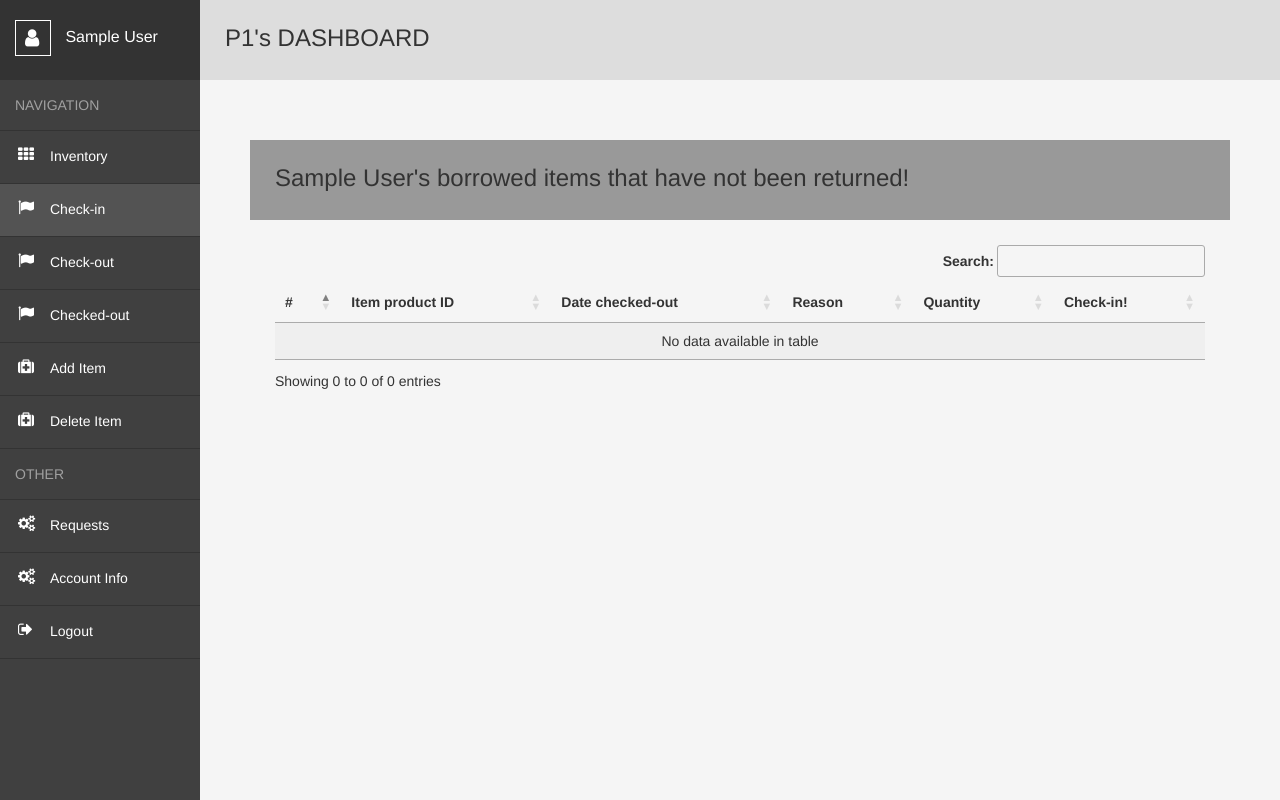
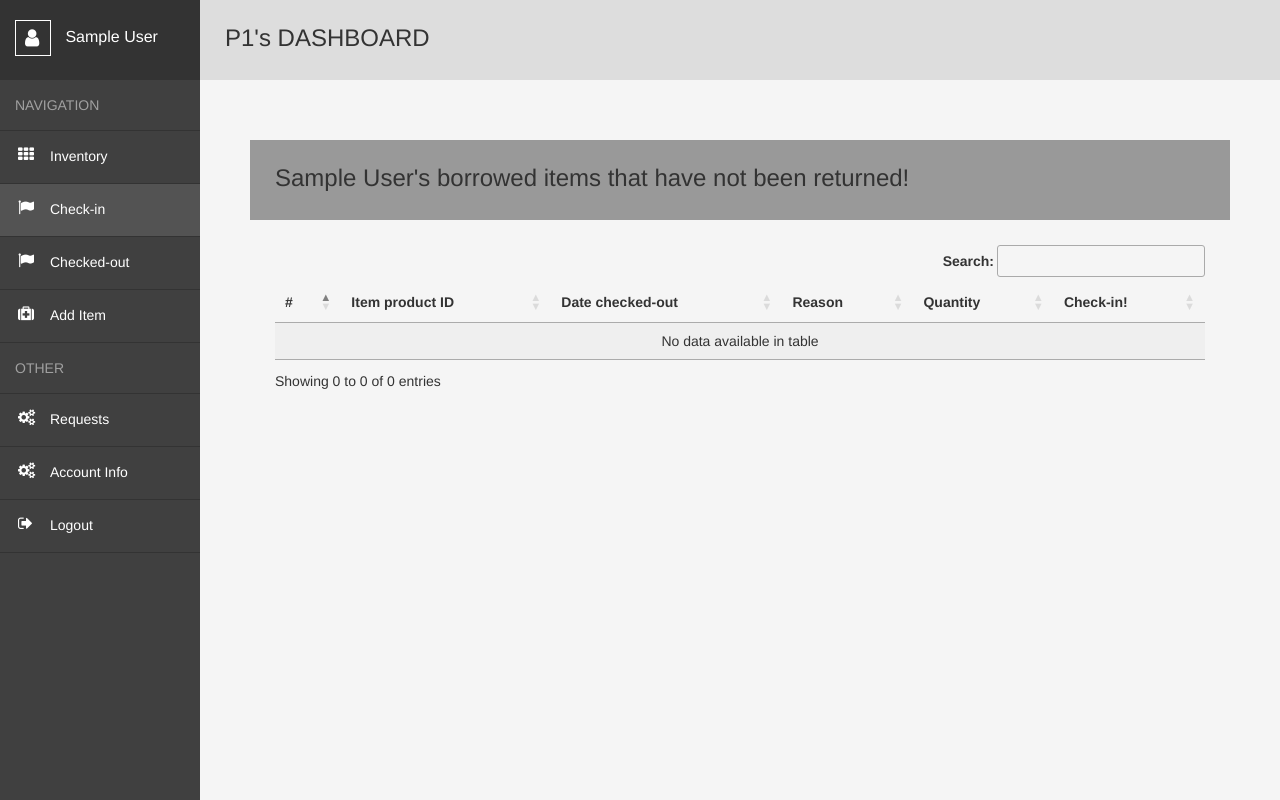
Before and after one commit to agalfred/Senior-Project, a Flask app: page /user/Check-in in a window 1280 px wide. Run offline with Flask 2, Linux system fonts and the light colour scheme; the visitor is signed in with stand-in values (Sample User, id 1); data that the repository does not hold is empty; some libraries are stand-ins or nearby versions.

Commit message:
Fixed Check Out System
Check out system and added delete button to edit page

```diff
--- a/website/templates/Check-in.html
+++ b/website/templates/Check-in.html
@@ -26,11 +26,10 @@
             <li><span>Navigation</span></li>
             <li class="inv"><a style="text-decoration:none" href="{{url_for('views.user')}}">Inventory</a></li>
             <li class="move"><a class="active" style="text-decoration:none" href="{{url_for('views.Check_in')}}">Check-in</a></li>
-            <li class="move"><a style="text-decoration:none" href="{{url_for('views.Check_out')}}">Check-out</a></li>
             {% if session['ISstaff'] and session['id'] %}
             <li class="move"><a style="text-decoration:none" href="{{url_for('views.Checked')}}">Checked-out</a></li>
             <li class="edit"><a style="text-decoration:none" href="{{url_for('views.add')}}">Add Item</a></li>
-            <li class="edit"><a style="text-decoration:none" href="{{url_for('views.delete')}}">Delete Item</a></li>
+
             {% endif %}
             <li><span>Other</span></li>
             {% if not session['ISstaff'] and session['id'] %}
--- a/website/templates/Checked_out_items.html
+++ b/website/templates/Checked_out_items.html
@@ -25,11 +25,10 @@
             <li><span>Navigation</span></li>
             <li class="inv"><a style="text-decoration:none" href="{{url_for('views.user')}}">Inventory</a></li>
             <li class="move"><a style="text-decoration:none" href="{{url_for('views.Check_in')}}">Check-in</a></li>
-            <li class="move"><a style="text-decoration:none" href="{{url_for('views.Check_out')}}">Check-out</a></li>
             {% if session['ISstaff'] and session['id'] %}
             <li class="move"><a class="active" style="text-decoration:none" href="{{url_for('views.Checked')}}">Checked-out</a></li>
             <li class="edit"><a style="text-decoration:none" href="{{url_for('views.add')}}">Add Item</a></li>
-            <li class="edit"><a style="text-decoration:none" href="{{url_for('views.delete')}}">Delete Item</a></li>
+
             {% endif %}
             <li><span>Other</span></li>
             {% if not session['ISstaff'] and session['id'] %}
--- a/website/templates/access-request.html
+++ b/website/templates/access-request.html
@@ -25,11 +25,10 @@
             <li><span>Navigation</span></li>
             <li class="inv"><a style="text-decoration:none" href="{{url_for('views.user')}}">Inventory</a></li>
             <li class="move"><a style="text-decoration:none" href="{{url_for('views.Check_in')}}">Check-in</a></li>
-            <li class="move"><a style="text-decoration:none" href="{{url_for('views.Check_out')}}">Check-out</a></li>
             {% if session['ISstaff'] and session['id'] %}
             <li class="move"><a style="text-decoration:none" href="{{url_for('views.Checked')}}">Checked-out</a></li>
             <li class="edit"><a style="text-decoration:none" href="{{url_for('views.add')}}">Add Item</a></li>
-            <li class="edit"><a style="text-decoration:none" href="{{url_for('views.delete')}}">Delete Item</a></li>
+
             {% endif %}
             <li><span>Other</span></li>
             {% if not session['ISstaff'] and session['id'] %}
--- a/website/templates/account_info.html
+++ b/website/templates/account_info.html
@@ -23,11 +23,10 @@
             <li><span>Navigation</span></li>
             <li class="inv"><a style="text-decoration:none" href="{{url_for('views.user')}}">Inventory</a></li>
             <li class="move"><a style="text-decoration:none" href="{{url_for('views.Check_in')}}">Check-in</a></li>
-            <li class="move"><a style="text-decoration:none" href="{{url_for('views.Check_out')}}">Check-out</a></li>
             {% if session['ISstaff'] and session['id'] %}
             <li class="move"><a style="text-decoration:none" href="{{url_for('views.Checked')}}">Checked-out</a></li>
             <li class="edit"><a style="text-decoration:none" href="{{url_for('views.add')}}">Add Item</a></li>
-            <li class="edit"><a style="text-decoration:none" href="{{url_for('views.delete')}}">Delete Item</a></li>
+
             {% endif %}
             <li><span>Other</span></li>
             {% if not session['ISstaff'] and session['id'] %}
--- a/website/templates/edit.html
+++ b/website/templates/edit.html
@@ -48,7 +48,10 @@
           {% endif %}
         </div>
         <div class="button">
-          <input type="submit" value="Submit">
+          <input type="submit" name="submit_button" value="Submit">
+        </div>
+        <div class = "button">
+          <input type="submit" name="submit_button" value="Delete Item">
         </div>
         <div>
             <a style="text-decoration:none" style="align-items:center" href="{{url_for('views.user')}}">Click here to cancel or go back to dashboard!</a>
--- a/website/templates/user.html
+++ b/website/templates/user.html
@@ -23,12 +23,11 @@
             <li><span>Navigation</span></li>
             <li class="inv"><a class="active" style="text-decoration:none" href="{{url_for('views.user')}}">Inventory</a></li>
             <li class="move"><a style="text-decoration:none" href="{{url_for('views.Check_in')}}">Check-in</a></li>
-            <li class="move"><a style="text-decoration:none" href="{{url_for('views.Check_out')}}">Check-out</a></li>
             {% if session['ISstaff'] and session['id'] %}
             <li class="move"><a style="text-decoration:none" href="{{url_for('views.Checked')}}">Checked-out</a></li>
             <li class="edit"><a style="text-decoration:none" href="{{url_for('views.add')}}">Add Item</a></li>
 
-            <li class="edit"><a style="text-decoration:none" href="{{url_for('views.delete')}}">Delete Item</a></li>
+
             {% endif %}
             <li><span>Other</span></li>
             {% if not session['ISstaff'] and session['id'] %}
@@ -58,6 +57,7 @@
                             <th>Item location</th>
                             <th>Group</th>
                             <th>Quantity</th>
+                            <th>Add to Cart</th>
                             {% if session['ISstaff'] and session['id'] %}
                             <th>Edit</th>
                             {% endif %}
@@ -74,6 +74,7 @@
                               <th>{{row.i_loc}}</th>
                               <th>{{row.group}}</th>
                               <th>{{row.quantity}}</th>
+                              <th><a style="text-decoration:none" href="/user/Inventory/Check_Out_Check/{{row.id}}">X</a></th>
                               {% if session['ISstaff'] and session['id'] %}
                               <th><a style="text-decoration:none" href="/user/Inventory/Edit_Check/{{row.id}}">X</a></th>
                               {% endif %}
--- a/website/views.py
+++ b/website/views.py
@@ -63,38 +63,6 @@ def Confirmed_Check_in(id):
         flash("Currently not logged in!", category="error")
         return redirect(url_for('views.home'))
 
-@views.route("/user/Check-out",methods=['GET', 'POST'])
-@login_required
-def Check_out():
-    if session.get("id",None) is not None:
-        if request.method == 'POST':
-            products_id = request.form.get("product_id")
-            reason = request.form.get("reason")
-            quantity = 1    ##can only check one item a time
-
-            product = Inventory.query.filter_by(product_id=products_id).first()
-
-            if products_id == '' or reason == '':
-                flash("Cannot be empty",category="success")
-                return redirect(request.url)
-            else:
-                if re.search(pidpattern, products_id) and product:
-                    borrowing = Borroweditem(product_id=products_id, quantity=quantity, reason=reason, borrower=current_user.s_id)
-                    db.session.add(borrowing)
-                    db.session.commit()
-
-                    product.quantity = product.quantity - quantity
-                    db.session.commit()
-
-                    flash("Successfully borrowed.",category="success")
-                    return redirect(request.url)
-                else:
-                    flash("Error Product ID.Pls Check input.",category="error")
-                    return redirect(request.url)
-        return render_template("Check-out.html",user=current_user)
-    else:
-        flash("You do not have access to this page!", category="error")
-        return redirect(url_for('views.home'))
 
 @views.route("/user/Checked_out_items")
 @login_required
@@ -153,6 +121,51 @@ def add():
         flash("You do not have access to this page!", category="error")
         return redirect(url_for('views.home'))
 
+@views.route("/user/Inventory/Check_out", methods=["GET", "POST"])
+@login_required
+def Check_out():
+    if session.get("id",None) is not None:
+        if request.method == 'POST':
+            if request.form['submit_button'] == "Submit":
+                products_id = request.form.get("product_id")
+                reason = request.form.get("reason")
+                quantity = 1    ##can only check one item a time
+
+                product = Inventory.query.filter_by(product_id=products_id).first()
+
+                if products_id == '' or reason == '':
+                    flash("Cannot be empty",category="success")
+                    return redirect(request.url)
+                else:
+                    if re.search(pidpattern, products_id) and product:
+                        borrowing = Borroweditem(product_id=products_id, quantity=quantity, reason=reason, borrower=current_user.s_id)
+                        db.session.add(borrowing)
+                        db.session.commit()
+
+                        product.quantity = product.quantity - quantity
+                        db.session.commit()
+
+                        flash("Successfully borrowed.",category="success")
+                        return redirect(url_for('views.user'))
+                    else:
+                        flash("Error Product ID.Pls Check input.",category="error")
+                        return redirect(request.url)
+
+        return render_template("Check-out.html",user=current_user)
+    else:
+        flash("You do not have access to this page!", category="error")
+        return redirect(url_for('views.home'))
+
+@views.route("/user/Inventory/Check_Out_Check/<id>")
+@login_required
+def check_out_check(id):
+    if session.get("id",None) is not None:
+        product = Inventory.query.filter_by(id = id).first()
+        return render_template("Check-out.html",user=current_user, data = product)
+    else:
+        flash("You do not have access to this page!", category="error")
+        return redirect(url_for('views.home'))
+
 @views.route("/user/Inventory/Edit_Check/<id>")
 @login_required
 def edit_check(id):
@@ -168,57 +181,45 @@ def edit_check(id):
 def edit():
     if session.get("id",None) is not None:
         if request.method == 'POST':
-            products_id = request.form.get("product_id")
-            product_name =request.form.get("product_name")
-            desc= request.form.get("desc")
-            i_loc= request.form.get("i_loc")
-            quantity= request.form.get("quantity")
+            if request.form['submit_button'] == "Submit":
+                products_id = request.form.get("product_id")
+                product_name = request.form.get("product_name")
+                desc = request.form.get("desc")
+                i_loc = request.form.get("i_loc")
+                quantity = request.form.get("quantity")
 
-            product = Inventory.query.filter_by(product_id=products_id).first()
+                product = Inventory.query.filter_by(product_id=products_id).first()
 
-            if product and product_name == product.product_name and product.Creator == session['id']:
-                if products_id == '' and product_name == '' and desc == '' and i_loc =='' and quantity =='':
-                    flash("Fields Cannot be empty",category="error")
-                    redirect(url_for('views.edit_check', id=product.id))
-                else:
-                    if re.search(strpattern,desc) and re.search(strpattern,i_loc) and re.search(quantitypattern,quantity) and int(quantity)>0:
-                        product.desc=desc
-                        product.i_loc=i_loc
-                        product.quantity=quantity
-                        db.session.commit()
-                        flash("Changed des, location, or quantity successfully",category="success")
-                        return redirect(url_for('views.user'))
+                if product and product_name == product.product_name:
+                    if products_id == '' and product_name == '' and desc == '' and i_loc =='' and quantity =='':
+                        flash("Fields Cannot be empty",category="error")
+                        redirect(url_for('views.edit_check', id=product.id))
                     else:
-                        flash("Error in input",category="error")
-                        redirect(url_for('views.edit_check', id=product.id))
-            else:
-                flash("Item does not exist or you dont have the ability to edit this since you never created it",category="error")
-                return redirect(request.url)
-        return render_template("edit.html",user=current_user)
-    else:
-        flash("You do not have access to this page!", category="error")
-        return redirect(url_for('views.home'))
-
-@views.route("/user/Inventory/Delete", methods=['GET', 'POST'])
-@login_required
-def delete():
-        if session.get("id",None) is not None:
-            if request.method == 'POST':
+                        if re.search(strpattern,desc) and re.search(strpattern,i_loc) and re.search(quantitypattern,quantity) and int(quantity)>0:
+                            product.desc=desc
+                            product.i_loc=i_loc
+                            product.quantity=quantity
+                            db.session.commit()
+                            flash("Changed des, location, or quantity successfully",category="success")
+                            return redirect(url_for('views.user'))
+                        else:
+                            flash("Error in input",category="error")
+                            redirect(url_for('views.edit_check', id=product.id))
+            elif request.form['submit_button'] == 'Delete Item':
                 products_id = request.form.get("product_id")
                 product_name =request.form.get("product_name")
 
                 product = Inventory.query.filter_by(product_id=products_id).first()
 
-                if product and product_name == product.product_name and product.Creator == session['id']:
-                    flash("Deleted successfully",category="sucess")
+                if product and product_name == product.product_name:
                     db.session.delete(product)
                     db.session.commit()
-                    return redirect(request.url)
+                    return redirect(url_for('views.user'))
+
                 else:
-                    flash("Item does not exist or you dont have the ability to delete this since you never created it",category="error")
-                    return redirect(request.url)
-
-            return render_template("delete.html",user=current_user)
-        else:
-            flash("You do not have access to this page!", category="error")
-            return redirect(url_for('views.home'))
+                    flash("Item does not exist",category="error")
+                    return redirect(url_for('views.user'))
+        return render_template("edit.html",user=current_user)
+    else:
+        flash("You do not have access to this page!", category="error")
+        return redirect(url_for('views.home'))
```
Also changed, not shown: website/templates/Check-out.html (+5 -4 lines), website/database.db, website/models.py (line endings or trailing spaces).
